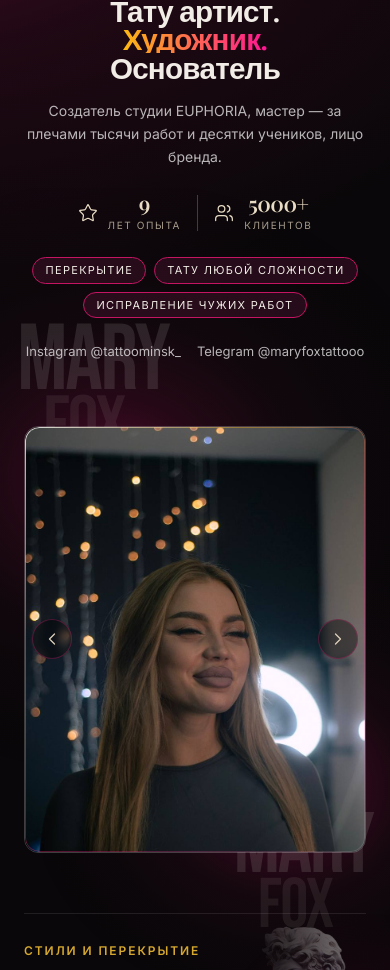
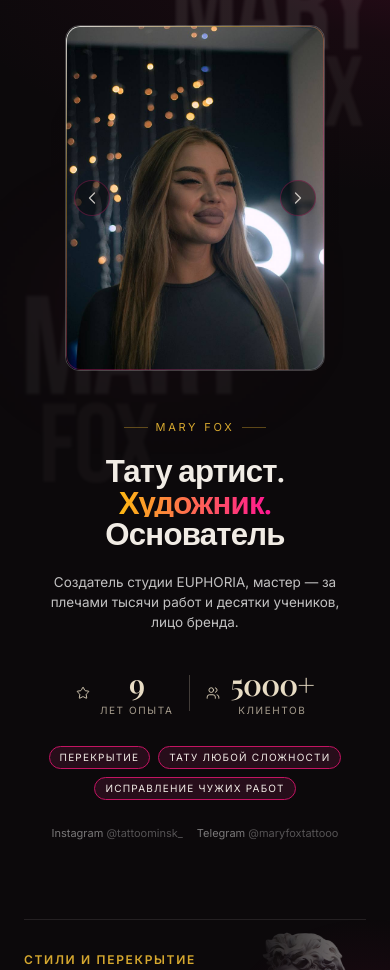
Before and after one commit to axxlinwy-arch/mary-fox-web, a Next.js app: page / in a window 390 px wide. Shown: the part 1030-2000 px from the top of the page. Built offline with nearby package versions, Linux system fonts and the light colour scheme; a web font is replaced by a local one.

Commit message:
полностью готовый 2ой экран

```diff
--- a/src/app/globals.css
+++ b/src/app/globals.css
@@ -814,7 +814,7 @@
     row-gap: 0;
     height: auto;
     min-height: 100svh;
-    padding: 3.5rem 0 2.25rem;
+    padding: 3.5rem 0 2.75rem;
   }
 
   .hero__photo {
@@ -906,7 +906,7 @@
     padding: 0.28rem 0.4rem 0.28rem 0.28rem;
     border-radius: 16px;
     border: 1px solid rgba(241, 236, 229, 0.18);
-    background: rgba(9, 7, 9, 0.78);
+    background: rgba(12, 9, 11, 0.78);
     box-shadow: 0 6px 14px rgba(0, 0, 0, 0.22);
     color: #f1ece5;
     cursor: pointer;
@@ -1173,10 +1173,10 @@
     padding: 14vh 6.5vw 4.5vh;
     background: linear-gradient(
       to top,
-      #090709 0%,
-      rgba(9, 7, 9, 0.9) 24%,
-      rgba(9, 7, 9, 0.55) 52%,
-      rgba(9, 7, 9, 0.16) 76%,
+      #0C090B 0%,
+      rgba(12, 9, 11, 0.9) 24%,
+      rgba(12, 9, 11, 0.55) 52%,
+      rgba(12, 9, 11, 0.16) 76%,
       transparent 100%
     );
     text-align: left;
--- a/src/components/euphoria/hero.tsx
+++ b/src/components/euphoria/hero.tsx
@@ -24,7 +24,7 @@ const STAT_ICONS = [Users, Star, ShieldCheck] as const;
 
 export function EuphoriaHero() {
   return (
-    <section className="hero relative flex h-auto min-h-[100svh] w-full flex-col overflow-x-hidden bg-[#090709] md:block md:h-dvh md:min-h-[640px] md:overflow-hidden">
+    <section className="hero relative flex h-auto min-h-[100svh] w-full flex-col overflow-x-hidden bg-[#0C090B] md:block md:h-dvh md:min-h-[640px] md:overflow-hidden xl:bg-[#090709]">
       {/* eslint-disable-next-line @next/next/no-img-element */}
       <img
         src={ASSETS.finalPhoto}
@@ -44,7 +44,7 @@ export function EuphoriaHero() {
         className="pointer-events-none absolute -bottom-[12%] -left-[10%] z-[2] hidden h-[92%] w-[58%] object-cover object-left-bottom mix-blend-screen brightness-125 saturate-150 contrast-125 xl:block"
       />
 
-      <div className="hero__copy relative z-10 flex w-full max-w-none flex-1 flex-col justify-end bg-transparent px-3 pb-3 pt-24 md:h-full md:max-w-[46%] md:flex-none md:justify-center md:bg-gradient-to-r md:from-[#090709] md:via-[#090709]/80 md:to-transparent md:px-10 md:pb-24 lg:max-w-[40%] lg:px-16 xl:px-20">
+      <div className="hero__copy relative z-10 flex w-full max-w-none flex-1 flex-col justify-end bg-transparent px-3 pb-3 pt-24 md:h-full md:max-w-[46%] md:flex-none md:justify-center md:bg-gradient-to-r md:from-[#0C090B] md:via-[#0C090B]/80 md:to-transparent md:px-10 md:pb-24 lg:max-w-[40%] lg:px-16 xl:from-[#090709] xl:via-[#090709]/80 xl:px-20">
         <p className="hero__kicker flex items-center gap-3 text-[11px] uppercase tracking-[0.22em] text-white/45 md:text-[11px] md:tracking-[0.32em]">
           <span className="hidden h-px w-8 shrink-0 bg-white/30 xl:block" />
           <span className="hidden xl:inline">{HERO.kicker}</span>
@@ -137,7 +137,7 @@ export function EuphoriaHero() {
         })}
       </div>
 
-      <div className="pointer-events-none absolute inset-x-0 bottom-0 z-[8] h-28 bg-gradient-to-t from-[#090709] to-transparent" />
+      <div className="pointer-events-none absolute inset-x-0 bottom-0 z-[8] h-36 bg-gradient-to-t from-[#0C090B] via-[#0C090B]/70 to-transparent md:h-28 xl:from-[#0C090B] xl:via-[#090709]/50 xl:to-transparent" />
     </section>
   );
 }
--- a/src/components/euphoria/master-section.tsx
+++ b/src/components/euphoria/master-section.tsx
@@ -1,17 +1,11 @@
 "use client";
 
-import { useCallback, useEffect, useRef, useState } from "react";
+import { useEffect, useRef, useState } from "react";
 import Image from "next/image";
 import { ChevronLeft, ChevronRight, Star, Users } from "lucide-react";
 import { MARY_FOX } from "@/constants/content";
 import { ASSETS, CONTACT } from "@/constants/site";
 import { cn } from "@/lib/utils";
-
-const GALLERY = [
-  { src: ASSETS.mary, alt: "Mary Fox — EUPHORIA" },
-  { src: ASSETS.delaettattomary, alt: "Работа Mary Fox — cover up" },
-  { src: ASSETS.delaettattomary2, alt: "Работа Mary Fox" },
-] as const;
 
 const SIDE_SHOTS = [
   {
@@ -26,6 +20,15 @@ const SIDE_SHOTS = [
   },
 ] as const;
 
+const MOBILE_PHOTOS = [
+  { src: ASSETS.mary, alt: "Mary Fox — EUPHORIA" },
+  { src: ASSETS.delaettattomary2, alt: "Работа Mary Fox" },
+  { src: ASSETS.delaettattomary, alt: "Работа Mary Fox — cover up" },
+] as const;
+
+const photoArrowClass =
+  "absolute top-1/2 z-30 flex h-9 w-9 -translate-y-1/2 items-center justify-center rounded-full border border-[rgba(180,35,100,0.38)] bg-[#0C090B]/45 text-[#F1ECE5]/80 backdrop-blur-none transition-colors hover:border-[rgba(180,35,100,0.55)] hover:text-[#F1ECE5] focus-visible:outline-none focus-visible:ring-2 focus-visible:ring-accent/70";
+
 const HIGHLIGHT_BUST: Record<
   (typeof MARY_FOX.highlights)[number]["id"],
   { src: string; className?: string }
@@ -35,13 +38,23 @@ const HIGHLIGHT_BUST: Record<
   coworking: { src: ASSETS.golova4 },
 };
 
-function BrandWatermark({ className }: { className?: string }) {
+function BrandWatermark({ className, dim }: { className?: string; dim?: boolean }) {
   return (
     <div aria-hidden className={cn("pointer-events-none absolute z-[1] select-none", className)}>
-      <p className="font-display leading-[0.76] tracking-tight text-[#F1ECE5]/[0.12] lg:text-[#F1ECE5]/[0.09]">
+      <p
+        className={cn(
+          "font-display leading-[0.76] tracking-tight",
+          dim ? "text-[#F1ECE5]/[0.055]" : "text-[#F1ECE5]/[0.12] lg:text-[#F1ECE5]/[0.09]"
+        )}
+      >
         MARY
       </p>
-      <p className="pl-[0.34em] font-display text-[0.82em] leading-[0.76] tracking-tight text-[#F1ECE5]/[0.08] lg:text-[#F1ECE5]/[0.06]">
+      <p
+        className={cn(
+          "pl-[0.34em] font-display text-[0.82em] leading-[0.76] tracking-tight",
+          dim ? "text-[#F1ECE5]/[0.04]" : "text-[#F1ECE5]/[0.08] lg:text-[#F1ECE5]/[0.06]"
+        )}
+      >
         FOX
       </p>
     </div>
@@ -54,12 +67,14 @@ function PhotoFrame({
   sizes,
   priority,
   className,
+  imageClassName,
 }: {
   src: string;
   alt: string;
   sizes: string;
   priority?: boolean;
   className?: string;
+  imageClassName?: string;
 }) {
   return (
     <div className={cn("hero-space-card-face gallery-marquee-card relative overflow-hidden rounded-[0.9rem]", className)}>
@@ -67,7 +82,7 @@ function PhotoFrame({
         src={src}
         alt={alt}
         fill
-        className={cn("object-cover", src === ASSETS.mary && "object-top")}
+        className={cn("object-cover", imageClassName ?? (src === ASSETS.mary && "object-top"))}
         sizes={sizes}
         priority={priority}
       />
@@ -75,18 +90,74 @@ function PhotoFrame({
   );
 }
 
+function MobilePhotoCarousel() {
+  const [index, setIndex] = useState(0);
+  const total = MOBILE_PHOTOS.length;
+
+  return (
+    <div className="relative mx-auto w-full max-w-[34rem] lg:hidden">
+      <div className="glow-wash pointer-events-none absolute left-1/2 top-1/2 z-0 h-[18rem] w-[18rem] -translate-x-1/2 -translate-y-1/2" />
+      <div
+        aria-hidden
+        className="pointer-events-none absolute -right-[2%] -top-[7%] z-[1] select-none text-right font-display text-[clamp(6rem,32vw,9rem)] leading-[0.76] tracking-tight blur-[1.5px]"
+      >
+        <p className="text-[#F1ECE5]/[0.09]">MARY</p>
+        <p className="pr-[0.12em] text-[0.8em] text-[#F1ECE5]/[0.06]">FOX</p>
+      </div>
+      <div
+        aria-hidden
+        className="pointer-events-none absolute -bottom-[7.5rem] -left-[1%] z-[1] select-none font-display text-[clamp(6.8rem,36vw,11rem)] leading-[0.76] tracking-tight blur-[1.5px]"
+      >
+        <div
+          aria-hidden
+          className="glow-wash pointer-events-none absolute -left-[0.4em] -top-[1.05em] -z-10 h-[2.15em] w-[2.7em] opacity-50"
+        />
+        <p className="text-[#F1ECE5]/[0.055]">MARY</p>
+        <p className="pl-[0.16em] text-[0.8em] text-[#F1ECE5]/[0.035]">FOX</p>
+      </div>
+      <div className="relative z-20 mx-auto w-[76%] pt-[10%]">
+        <div className="hero-space-card-face gallery-marquee-card relative overflow-hidden rounded-[0.9rem]">
+          <div
+            className="flex transition-transform duration-500 ease-out motion-reduce:transition-none"
+            style={{ transform: `translate3d(-${index * 100}%, 0, 0)` }}
+          >
+            {MOBILE_PHOTOS.map((photo, i) => (
+              <div key={photo.src} className="relative aspect-[3/4] w-full shrink-0" aria-hidden={i !== index}>
+                <Image
+                  src={photo.src}
+                  alt={photo.alt}
+                  fill
+                  className={cn("object-cover", photo.src === ASSETS.mary && "object-top")}
+                  sizes="(max-width: 1024px) 76vw, 420px"
+                  priority={i === 0}
+                />
+              </div>
+            ))}
+          </div>
+          <button
+            type="button"
+            onClick={() => setIndex((i) => (i - 1 + total) % total)}
+            aria-label="Предыдущее фото"
+            className={cn(photoArrowClass, "left-2")}
+          >
+            <ChevronLeft className="h-5 w-5" strokeWidth={1.5} />
+          </button>
+          <button
+            type="button"
+            onClick={() => setIndex((i) => (i + 1) % total)}
+            aria-label="Следующее фото"
+            className={cn(photoArrowClass, "right-2")}
+          >
+            <ChevronRight className="h-5 w-5" strokeWidth={1.5} />
+          </button>
+        </div>
+      </div>
+    </div>
+  );
+}
+
 export function MasterSection() {
-  const [mobileIndex, setMobileIndex] = useState(0);
   const highlightsRef = useRef<HTMLDivElement>(null);
-  const mobilePhoto = GALLERY[mobileIndex];
-
-  const goPrev = useCallback(() => {
-    setMobileIndex((i) => (i - 1 + GALLERY.length) % GALLERY.length);
-  }, []);
-
-  const goNext = useCallback(() => {
-    setMobileIndex((i) => (i + 1) % GALLERY.length);
-  }, []);
 
   useEffect(() => {
     const root = highlightsRef.current;
@@ -112,23 +183,22 @@ export function MasterSection() {
     <section
       id={MARY_FOX.id}
       ref={highlightsRef}
-      className="relative scroll-mt-20 overflow-hidden bg-[#090709] pb-12 pt-8 md:pb-14 md:-mt-6 md:pt-0"
+      className="relative scroll-mt-20 overflow-hidden bg-[#0C090B] pb-12 pt-12 md:pb-14 md:-mt-8 md:pt-0"
     >
-      <div className="pointer-events-none absolute inset-x-0 top-0 z-0 h-40 bg-gradient-to-b from-[#090709] via-[#090709]/80 to-transparent" />
-      <div className="pointer-events-none absolute -left-24 -top-16 z-0 h-[28rem] w-[46rem] bg-[radial-gradient(ellipse_at_0%_0%,rgba(242,27,131,0.28)_0%,rgba(196,20,98,0.12)_28%,transparent_68%)]" />
+      <div className="pointer-events-none absolute -right-16 -top-24 z-0 h-[22rem] w-[34rem] bg-[radial-gradient(ellipse_at_100%_20%,rgba(196,20,98,0.24)_0%,rgba(122,18,62,0.1)_32%,transparent_70%)] lg:-left-16 lg:right-auto lg:h-[28rem] lg:w-[42rem] lg:bg-[radial-gradient(ellipse_at_0%_0%,rgba(242,27,131,0.2)_0%,rgba(196,20,98,0.08)_28%,transparent_68%)]" />
 
       <BrandWatermark className="left-[-3%] top-[6%] z-0 hidden text-[28vw] md:left-0 md:text-[11rem] lg:block lg:text-[13rem]" />
 
       <div className="relative z-10 mx-auto max-w-7xl px-6 md:px-8">
-        <div className="grid items-center gap-10 lg:grid-cols-[minmax(0,0.92fr)_minmax(0,1.08fr)] lg:gap-12 xl:gap-16">
-          <div className="master-reveal relative z-20 order-1 mx-auto flex w-full max-w-[28rem] flex-col items-center justify-center text-center md:max-w-[34rem] lg:mx-0 lg:max-w-[28rem] lg:items-start lg:text-left">
+        <div className="grid items-center gap-12 lg:grid-cols-[minmax(0,0.92fr)_minmax(0,1.08fr)] lg:gap-12 xl:gap-16">
+          <div className="master-reveal relative z-20 order-2 mx-auto flex w-full max-w-[28rem] flex-col items-center justify-center text-center md:max-w-[34rem] lg:order-1 lg:mx-0 lg:max-w-[28rem] lg:items-start lg:text-left">
             <div>
-              <p className="mb-3 flex items-center justify-center gap-3 text-[11px] uppercase tracking-[0.32em] text-accent-yellow md:text-xs lg:justify-start">
-                <span className="h-px w-8 bg-accent-yellow/40" />
+              <p className="mb-[18px] flex items-center justify-center gap-2 text-[11px] uppercase tracking-[0.25em] text-accent-yellow lg:mb-3 lg:justify-start lg:gap-3 lg:text-xs lg:tracking-[0.32em]">
+                <span className="h-px w-6 bg-accent-yellow/40 lg:w-8" />
                 {MARY_FOX.label}
-                <span className="h-px w-8 bg-accent-yellow/40" />
+                <span className="h-px w-6 bg-accent-yellow/40 lg:w-8" />
               </p>
-              <h2 className="flex flex-col items-center gap-0 font-serif text-[1.85rem] font-semibold leading-[0.92] tracking-tight text-[#F1ECE5] md:text-[2.15rem] lg:items-start lg:text-[2.55rem] xl:text-[2.9rem]">
+              <h2 className="flex flex-col items-center gap-0 font-serif text-[clamp(1.7rem,8vw,2rem)] font-semibold leading-[1] tracking-tight text-[#F1ECE5] lg:items-start lg:text-[2.55rem] lg:leading-[0.92] xl:text-[2.9rem]">
                 <span>{MARY_FOX.titleLead}</span>
                 <span
                   className="w-max max-w-full overflow-visible whitespace-nowrap text-gradient-euphoria-50"
@@ -140,26 +210,26 @@ export function MasterSection() {
               </h2>
             </div>
 
-            <p className="mt-5 max-w-[26rem] text-[14px] leading-relaxed text-white/70 md:mt-6 md:text-[15px]">
+            <p className="mx-auto mt-6 max-w-[19rem] text-[13.5px] font-normal leading-[1.5] text-white/75 lg:mt-6 lg:max-w-[26rem] lg:text-[15px] lg:leading-[1.55] lg:text-white/70">
               {MARY_FOX.roles
                 .map((role, i) => (i === 0 ? role : role.charAt(0).toLowerCase() + role.slice(1)))
                 .join(", ")}
               .
             </p>
 
-            <div className="mt-6 flex flex-wrap items-center justify-center text-[#E8DCC4] lg:justify-start">
+            <div className="mt-9 flex flex-wrap items-center justify-center text-[#E8DCC4] lg:mt-6 lg:justify-start">
               {MARY_FOX.stats.map((stat, i) => {
                 const Icon = i === 0 ? Star : Users;
                 return (
                   <div key={stat.label} className="flex items-center">
                     {i > 0 ? <span className="mx-4 h-9 w-px shrink-0 bg-[#E8DCC4]/25 sm:mx-5" /> : null}
                     <div className="flex items-center gap-2.5">
-                      <Icon className="h-5 w-5 shrink-0 text-[#E8DCC4] md:h-6 md:w-6 lg:h-[1.35rem] lg:w-[1.35rem]" strokeWidth={1.5} />
+                      <Icon className="h-3.5 w-3.5 shrink-0 text-[#E8DCC4] lg:h-[1.35rem] lg:w-[1.35rem]" strokeWidth={1.5} />
                       <div>
-                        <p className="font-serif text-[1.35rem] font-semibold leading-none tracking-tight md:text-[1.6rem] lg:text-[1.9rem]">
+                        <p className="font-serif text-[1.875rem] font-semibold leading-none tracking-tight lg:text-[1.9rem]">
                           {stat.value}
                         </p>
-                        <p className="mt-1 text-[10px] uppercase tracking-[0.16em] text-[#E8DCC4]/70 sm:text-[11px]">
+                        <p className="mt-1 text-[10px] uppercase tracking-[0.16em] text-[#E8DCC4]/70 lg:text-[11px]">
                           {stat.label}
                         </p>
                       </div>
@@ -169,77 +239,49 @@ export function MasterSection() {
               })}
             </div>
 
-            <div className="mt-6 flex max-w-[26rem] flex-wrap justify-center gap-2 md:max-w-none lg:max-w-[26rem] lg:justify-start">
+            <div className="mt-7 flex max-w-[26rem] flex-wrap justify-center gap-2 lg:mt-6 lg:justify-start">
               {MARY_FOX.tags.map((tag) => (
                 <span
                   key={tag}
-                  className="rounded-full border border-[#C41462] bg-[rgba(62,18,40,0.55)] px-3 py-1 text-[11px] uppercase tracking-[0.12em] text-[#F1ECE5]/82 transition-colors duration-200 hover:border-[#F21B83] hover:text-[#F1ECE5] sm:text-xs"
+                  className="rounded-full border border-[#C41462] bg-[rgba(62,18,40,0.55)] px-2.5 py-[3px] text-[10px] uppercase tracking-[0.12em] text-[#F1ECE5]/82 transition-colors duration-200 hover:border-[#F21B83] hover:text-[#F1ECE5] lg:px-3 lg:py-1 lg:text-[11px]"
                 >
                   {tag}
                 </span>
               ))}
             </div>
 
-            <div className="mt-6 flex flex-row flex-wrap items-center justify-center gap-x-4 gap-y-1 text-[13px] text-white/70 md:gap-x-6 md:text-[15px] lg:justify-start">
+            <div className="mt-[1.6rem] flex flex-row flex-wrap items-center justify-center gap-x-3.5 gap-y-1 text-[11px] text-white/45 lg:mt-6 lg:justify-start lg:gap-x-6 lg:text-[15px] lg:text-white/70">
               <a
                 href={CONTACT.maryInstagram}
                 target="_blank"
                 rel="noopener noreferrer"
-                className="transition-colors duration-200 hover:text-white"
+                className="group transition-colors duration-200 hover:text-white"
               >
-                Instagram {CONTACT.maryInstagramHandle}
+                Instagram
+                <span className="text-white/30 group-hover:text-white lg:text-white/70"> {CONTACT.maryInstagramHandle}</span>
               </a>
               <a
                 href={CONTACT.telegram}
                 target="_blank"
                 rel="noopener noreferrer"
-                className="transition-colors duration-200 hover:text-white"
+                className="group transition-colors duration-200 hover:text-white"
               >
-                Telegram @maryfoxtattooo
+                Telegram
+                <span className="text-white/30 group-hover:text-white lg:text-white/70"> @maryfoxtattooo</span>
               </a>
             </div>
           </div>
 
-          <div className="master-reveal master-reveal-late relative z-10 order-2">
-            <div className="relative mx-auto max-w-sm pt-6 pb-3 md:max-w-[34rem] lg:hidden">
-              <div className="glow-wash-soft pointer-events-none absolute left-[-72%] top-[-46%] z-0 h-[36rem] w-[42rem] md:left-[-48%] md:h-[32rem] md:w-[36rem]" />
-              <div className="glow-wash-hot pointer-events-none absolute bottom-[-28%] right-[-46%] z-0 h-[26rem] w-[30rem]" />
-              <BrandWatermark className="bottom-[-4.25rem] right-[-2%] text-[22vw] md:text-[5.5rem]" />
-              <div className="relative z-[1]">
-                <BrandWatermark className="left-[-2%] top-0 z-0 -translate-y-[1.07em] text-[24vw] md:text-[6.25rem]" />
-                <PhotoFrame
-                  src={mobilePhoto.src}
-                  alt={mobilePhoto.alt}
-                  sizes="(max-width: 1024px) 90vw, 420px"
-                  priority={mobileIndex === 0}
-                  className="relative z-[1] aspect-[4/5] w-full"
-                />
-                <button
-                  type="button"
-                  onClick={goPrev}
-                  aria-label="Предыдущее фото"
-                  className="absolute left-2 top-1/2 z-20 flex h-10 w-10 -translate-y-1/2 items-center justify-center rounded-full border border-[rgba(180,35,100,0.38)] bg-black/40 text-champagne backdrop-blur-sm"
-                >
-                  <ChevronLeft className="h-5 w-5" strokeWidth={1.5} />
-                </button>
-                <button
-                  type="button"
-                  onClick={goNext}
-                  aria-label="Следующее фото"
-                  className="absolute right-2 top-1/2 z-20 flex h-10 w-10 -translate-y-1/2 items-center justify-center rounded-full border border-[rgba(180,35,100,0.38)] bg-black/40 text-champagne backdrop-blur-sm"
-                >
-                  <ChevronRight className="h-5 w-5" strokeWidth={1.5} />
-                </button>
-              </div>
-            </div>
+          <div className="master-reveal master-reveal-late relative z-10 order-1 lg:order-2">
+            <MobilePhotoCarousel />
 
             <div className="relative mx-auto hidden min-h-[34rem] w-full max-w-[32rem] lg:block xl:min-h-[42rem] xl:max-w-[40rem]">
               <div className="glow-wash pointer-events-none absolute left-1/2 top-1/2 z-0 h-[28rem] w-[28rem] -translate-x-1/2 -translate-y-1/2" />
               <div className="pointer-events-none absolute right-[-14%] top-[12%] z-0 text-[10rem] xl:text-[10rem]">
-                <div className="absolute -left-[2.8em] -top-[0.5em] h-[1.8em] w-[2.8em] rounded-[30%] bg-[radial-gradient(ellipse_at_center,rgba(196,20,98,0.16)_0%,rgba(122,18,62,0.24)_40%,transparent_70%)]" />
+                <div className="absolute -left-[2.8em] -top-[0.5em] h-[1.8em] w-[2.8em] rounded-[30%] bg-[radial-gradient(ellipse_at_center,rgba(242,27,131,0.2)_0%,rgba(196,20,98,0.08)_28%,transparent_68%)]" />
               </div>
               <div className="pointer-events-none absolute bottom-[9%] left-[-9%] z-0 text-[7.25rem] xl:text-[8.25rem]">
-                <div className="absolute -right-[2.8em] -top-[2.1em] h-[2em] w-[2.8em] rounded-[30%] bg-[radial-gradient(ellipse_at_center,rgba(196,20,98,0.16)_0%,rgba(122,18,62,0.24)_40%,transparent_70%)]" />
+                <div className="absolute -right-[2.8em] -top-[2.1em] h-[2em] w-[2.8em] rounded-[30%] bg-[radial-gradient(ellipse_at_center,rgba(242,27,131,0.2)_0%,rgba(196,20,98,0.08)_28%,transparent_68%)]" />
               </div>
               <BrandWatermark className="right-[-14%] top-[12%] text-[10rem] xl:text-[10rem]" />
               <BrandWatermark className="bottom-[9%] left-[-9%] text-[7.25rem] xl:text-[8.25rem]" />
@@ -268,14 +310,14 @@ export function MasterSection() {
           </div>
         </div>
 
-        <div ref={highlightsRef} className="mt-12 grid border-t border-[#F1ECE5]/10 md:mt-14 lg:mt-8 lg:grid-cols-3">
+        <div className="mt-[4.8rem] grid border-t border-[#F1ECE5]/10 md:mt-20 lg:mt-16 lg:grid-cols-3">
           {MARY_FOX.highlights.map((item) => {
             const bustOnLeft = item.id === "education";
             return (
             <a
               key={item.id}
               href={item.href}
-              className="master-highlight group relative block min-h-[12.5rem] overflow-visible border-b border-[#F1ECE5]/10 py-7 transition-colors duration-200 hover:bg-white/[0.025] md:min-h-[14rem] md:px-8 md:py-8 lg:min-h-[15rem] lg:overflow-hidden lg:border-b-0 lg:border-l lg:border-[#F1ECE5]/10 lg:px-7 lg:first:border-l-0"
+              className="master-highlight group relative flex min-h-[12.5rem] items-center overflow-visible border-b border-[#F1ECE5]/10 py-8 [-webkit-tap-highlight-color:transparent] md:min-h-[14rem] md:px-8 md:py-9 lg:min-h-[15.5rem] lg:overflow-hidden lg:border-b-0 lg:border-l lg:border-[#F1ECE5]/10 lg:px-8 lg:py-10 lg:transition-colors lg:duration-200 lg:hover:bg-white/[0.02] lg:first:border-l-0"
             >
               <div
                 className={cn(
@@ -308,10 +350,10 @@ export function MasterSection() {
                   bustOnLeft ? "from-right ml-auto pl-3" : "from-left pr-3"
                 )}
               >
-                <h3 className="mb-3 text-[12px] font-semibold uppercase tracking-[0.16em] text-accent-yellow transition-colors duration-200 group-hover:text-[#F1ECE5]">
+                <h3 className="mb-2.5 text-[12px] font-semibold uppercase leading-snug tracking-[0.14em] text-accent-yellow lg:mb-3 lg:transition-colors lg:duration-200 lg:group-hover:text-[#F1ECE5]">
                   {item.title}
                 </h3>
-                <p className="text-[14px] leading-relaxed text-[#F1ECE5]/68 md:text-[15px]">{item.text}</p>
+                <p className="text-[14px] leading-[1.55] text-[#F1ECE5]/72 md:text-[15px] md:leading-[1.6]">{item.text}</p>
               </div>
             </a>
             );
```
